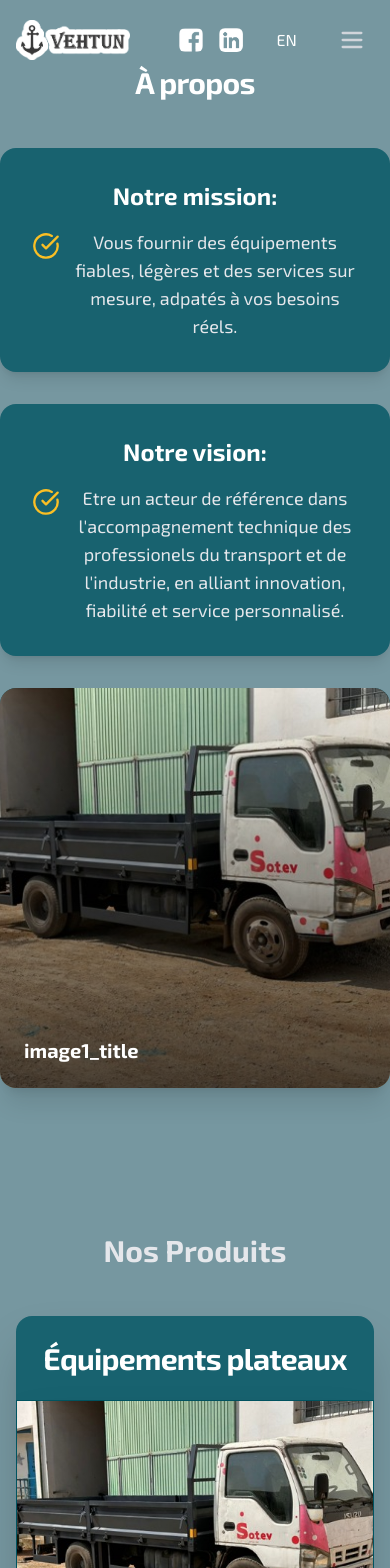
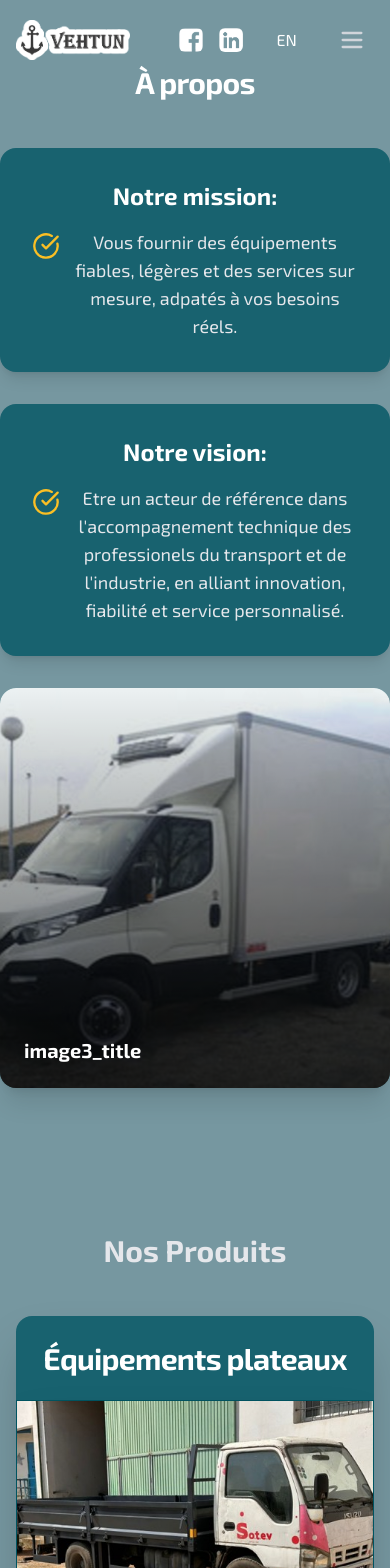
Before and after one commit to amenjouini/vehtun-web, a React (Create React App) app: page / in a window 390 px wide. Shown: the top 1568 px of the page. Built offline with nearby package versions, Linux system fonts and the light colour scheme.

Commit message:
fixing aboutus carousel finally

```diff
--- a/src/App.js
+++ b/src/App.js
@@ -74,31 +74,14 @@ import cr from "./assets/services/c&r.jpg";
 import cr2 from "./assets/services/c&r2.jpg";
 import cr3 from "./assets/services/c&r3.jpg";
 
+
 // Component to handle scroll-triggered animations for sections
 const AnimatedSection = ({ children, threshold = 0.2 }) => {
   const controls = useAnimation();
   const [ref, inView] = useInView({ threshold, triggerOnce: true });
-  useEffect(() => {
-    if (inView) controls.start("visible");
-  }, [controls, inView]);
-  const variants = {
-    hidden: { opacity: 0, y: 50 },
-    visible: {
-      opacity: 1,
-      y: 0,
-      transition: { duration: 0.6, ease: "easeOut" },
-    },
-  };
-  return (
-    <motion.section
-      ref={ref}
-      animate={controls}
-      initial="hidden"
-      variants={variants}
-    >
-      {children}
-    </motion.section>
-  );
+  useEffect(() => { if (inView) controls.start("visible"); }, [controls, inView]);
+  const variants = { hidden: { opacity: 0, y: 50 }, visible: { opacity: 1, y: 0, transition: { duration: 0.6, ease: "easeOut" } } };
+  return <motion.section ref={ref} animate={controls} initial="hidden" variants={variants}>{children}</motion.section>;
 };
 
 const AnimatedVideoSection = ({ children }) => (
@@ -143,9 +126,7 @@ const SectionTitle = ({ title, icon: Icon }) => (
 
 const SectionHigherTitle = ({ title }) => (
   <div className="flex justify-center items-center text-center p-6 border-b border-secondary-700">
-    <h2 className="text-3xl sm:text-4xl font-bold text-white tracking-tight">
-      {title}
-    </h2>
+    <h2 className="text-3xl sm:text-4xl font-bold text-white tracking-tight">{title}</h2>
   </div>
 );
 
@@ -300,11 +281,11 @@ const ContentImageSlider = ({ slides }) => {
     const timer = setTimeout(() => {
       if (innerImageIndex < images.length - 1) {
         // If there are more images in the current gallery, show the next one
-        setInnerImageIndex((prev) => prev + 1);
+        setInnerImageIndex(prev => prev + 1);
       } else {
         // If it's the last image, move to the next main slide and reset the inner image index
         setInnerImageIndex(0);
-        setCurrentSlideIndex((prev) => (prev + 1) % slides.length);
+        setCurrentSlideIndex(prev => (prev + 1) % slides.length);
       }
     }, innerImageDuration);
 
@@ -317,14 +298,11 @@ const ContentImageSlider = ({ slides }) => {
     setInnerImageIndex(0);
   }, [currentSlideIndex]);
 
+
   const slideVariants = {
     enter: (direction) => ({ x: direction > 0 ? 50 : -50, opacity: 0 }),
     center: { zIndex: 1, x: 0, opacity: 1 },
-    exit: (direction) => ({
-      zIndex: 0,
-      x: direction < 0 ? 50 : -50,
-      opacity: 0,
-    }),
+    exit: (direction) => ({ zIndex: 0, x: direction < 0 ? 50 : -50, opacity: 0 }),
   };
 
   const currentSlide = slides[currentSlideIndex];
@@ -341,19 +319,14 @@ const ContentImageSlider = ({ slides }) => {
               initial="enter"
               animate="center"
               exit="exit"
-              transition={{
-                x: { type: "spring", stiffness: 300, damping: 30 },
-                opacity: { duration: 0.4 },
-              }}
+              transition={{ x: { type: "spring", stiffness: 300, damping: 30 }, opacity: { duration: 0.4 } }}
               custom={1}
             >
               <h3 className="text-3xl font-bold text-primary-400 mb-4 flex items-center">
                 <Check className="w-8 h-8 mr-3 text-primary-500" />
                 {currentSlide.subtitle}
               </h3>
-              <p className="text-lg text-gray-300">
-                {currentSlide.description}
-              </p>
+              <p className="text-lg text-gray-300">{currentSlide.description}</p>
             </motion.div>
           </AnimatePresence>
         </div>
@@ -386,10 +359,11 @@ const InnerImageCarousel = ({ images }) => {
 useEffect(() => {
   if (images.length <= 1) return;
   const imageTimer = setInterval(() => {
-      setInnerImageIndex((prev) => (prev + 1) % images.length);
+    setInnerImageIndex(prev => (prev + 1) % images.length);
   }, 3000);
   return () => clearInterval(imageTimer);
 }, [images]);
+
 
     return (
         <AnimatePresence mode="wait">
@@ -470,6 +444,65 @@ const AboutUsCarouselCard = ({ item }) => (
 );
 
 
+const AboutUsSection = () => {
+   const {
+    t,
+    i18n: { changeLanguage, language },
+  } = useTranslation();
+    const [showcaseIndex, setShowcaseIndex] = useState(0);
+
+    const missionAndVision = [
+        { title: t("our_mission"), description: t("our_mission_desc") },
+        { title: t("our_vision"), description: t("our_vision_desc") },
+    ];
+
+    const showcaseImages = [
+        { src: produit1, title: t("image1_title") },
+        { src: produit2, title: t("image2_title") },
+        { src: produit3, title: t("image3_title") },
+    ];
+
+    // This useEffect is now safely inside its own component
+    useEffect(() => {
+        const intervalId = setInterval(() => {
+            setShowcaseIndex((prevIndex) => (prevIndex + 1) % showcaseImages.length);
+        }, 3000);
+        return () => clearInterval(intervalId);
+    }, [showcaseImages.length]);
+
+    const currentShowcaseItem = showcaseImages[showcaseIndex];
+
+    return (
+        <AnimatedSection>
+            <section id="about" className="scroll-mt-20 max-w-7xl mx-auto py-16">
+                <div className="flex justify-center items-center mb-12 text-center">
+                    <h2 className="text-3xl sm:text-4xl font-bold text-white tracking-tight">{t("about_title")}</h2>
+                </div>
+                <div className="grid md:grid-cols-2 gap-8 items-stretch">
+                    <div className="flex flex-col gap-8">
+                        {missionAndVision.map((item) => (
+                            <motion.div
+                                key={item.title}
+                                className="bg-secondary-800 p-8 rounded-2xl shadow-lg h-full"
+                                whileHover={{ y: -5, transition: { duration: 0.2 } }}
+                            >
+                                <h3 className="text-2xl font-bold text-white mb-4">{item.title}</h3>
+                                <div className="flex items-start">
+                                    <CheckCircle className="w-7 h-7 text-amber-400 mr-3 mt-1 flex-shrink-0" />
+                                    <p className="text-lg text-gray-200">{item.description}</p>
+                                </div>
+                            </motion.div>
+                        ))}
+                    </div>
+                    <div className="min-h-[400px] md:min-h-full">
+                        <AboutUsCarouselCard item={currentShowcaseItem} />
+                    </div>
+                </div>
+            </section>
+        </AnimatedSection>
+    );
+};
+
 const AboutUsTitle = ({ title }) => (
   <div className="flex justify-center items-center mb-12 text-center">
     <h2 className="text-3xl sm:text-4xl font-bold text-white tracking-tight">
@@ -477,8 +510,6 @@ const AboutUsTitle = ({ title }) => (
     </h2>
   </div>
 );
-
-
 
 const useMediaQuery = (query) => {
   const [matches, setMatches] = useState(false);
@@ -626,60 +657,38 @@ const App = () => {
     }),
   };
 
- const AboutUsSection = () => {
-    const [showcaseIndex, setShowcaseIndex] = useState(0);
+  const aboutUs = [
+    {
+      title: t("fiability.title"),
+      images: [produit1, produit2, produit3],
+    },
+  ];
 
   const missionAndVision = [
-        { title: t("our_mission"), description: t("our_mission_desc") },
-        { title: t("our_vision"), description: t("our_vision_desc") },
+    {
+      title: t("our_mission"),
+      description: t("our_mission_desc"),
+    },
+    {
+      title: t("our_vision"),
+      description: t("our_vision_desc"),
+    },
   ];
 
   const showcaseImages = [
-        { src: produit1, title: t("image1_title") },
-        { src: produit2, title: t("image2_title") },
-        { src: produit3, title: t("image3_title") },
+    { src: produit1, title: t("our_vision") },
+    { src: produit2, title: t("our_mission") },
+    { src: produit3, title: t("our_vision") },
   ];
 
-    // This useEffect is now safely inside its own component
-    useEffect(() => {
-        const intervalId = setInterval(() => {
-            setShowcaseIndex((prevIndex) => (prevIndex + 1) % showcaseImages.length);
-        }, 3000);
-        return () => clearInterval(intervalId);
-    }, [showcaseImages.length]);
+  // useEffect(() => {
+  //   const intervalId = setInterval(() => {
+  //     setShowcaseIndex((prevIndex) => (prevIndex + 1) % showcaseImages.length);
+  //   }, 3000);
+  //   return () => clearInterval(intervalId);
+  // }, [showcaseImages.length]);
 
   const currentShowcaseItem = showcaseImages[showcaseIndex];
-
-    return (
-        <AnimatedSection>
-            <section id="about" className="scroll-mt-20 max-w-7xl mx-auto py-16">
-                <div className="flex justify-center items-center mb-12 text-center">
-                    <h2 className="text-3xl sm:text-4xl font-bold text-white tracking-tight">{t("about_title")}</h2>
-                </div>
-                <div className="grid md:grid-cols-2 gap-8 items-stretch">
-                    <div className="flex flex-col gap-8">
-                        {missionAndVision.map((item) => (
-                            <motion.div
-                                key={item.title}
-                                className="bg-secondary-800 p-8 rounded-2xl shadow-lg h-full"
-                                whileHover={{ y: -5, transition: { duration: 0.2 } }}
-                            >
-                                <h3 className="text-2xl font-bold text-white mb-4">{item.title}</h3>
-                                <div className="flex items-start">
-                                    <CheckCircle className="w-7 h-7 text-amber-400 mr-3 mt-1 flex-shrink-0" />
-                                    <p className="text-lg text-gray-200">{item.description}</p>
-                                </div>
-                            </motion.div>
-                        ))}
-                    </div>
-                    <div className="min-h-[400px] md:min-h-full">
-                        <AboutUsCarouselCard item={currentShowcaseItem} />
-                    </div>
-                </div>
-            </section>
-        </AnimatedSection>
-    );
-};
 
   const values = [
     {
@@ -805,6 +814,7 @@ const App = () => {
       description: "Convoi exceptionnel pour pièces hors gabarit.",
       images: [trans3],
     },
+
   ];
 
   cardRefs.current = achievements.map(
@@ -1046,13 +1056,15 @@ const App = () => {
 
       {/* --- Hero Section --- */}
       <header className="flex flex-col justify-center items-center text-center">
-<AboutUsSection />
+       <AboutUsSection/>
       </header>
 
       <main className="container mx-auto px-4 sm:px-6 lg:px-8 py-20 sm:py-28 space-y-24 sm:space-y-32">
         {/* --- Products 1 Section --- */}
 
+
         <AnimatedSection>
+
           <section id="products" className="scroll-mt-20 max-w-7xl mx-auto">
             <SectionTitle title={t("products_title")} />
             <div className="bg-secondary-800 rounded-2xl shadow-2xl border-secondary-700 overflow-hidden">
@@ -1215,6 +1227,8 @@ const App = () => {
                 </section>
             </AnimatedSection>
 
+
+
         {/* --- Values Section --- */}
 
         <AnimatedSection>
@@ -1276,7 +1290,7 @@ const App = () => {
             </p>
             {/* The title and content are now wrapped in a single styled card */}
             <div className="bg-secondary-800 rounded-2xl shadow-2xl border border-secondary-700 overflow-hidden">
-              <SectionHigherTitle title={t("achiev")} />
+              <SectionHigherTitle title={t("achiev")}/>
               <ContentImageSlider slides={achievements} />
             </div>
           </section>
```
Lines whose indentation alone changed are shown as unchanged.
